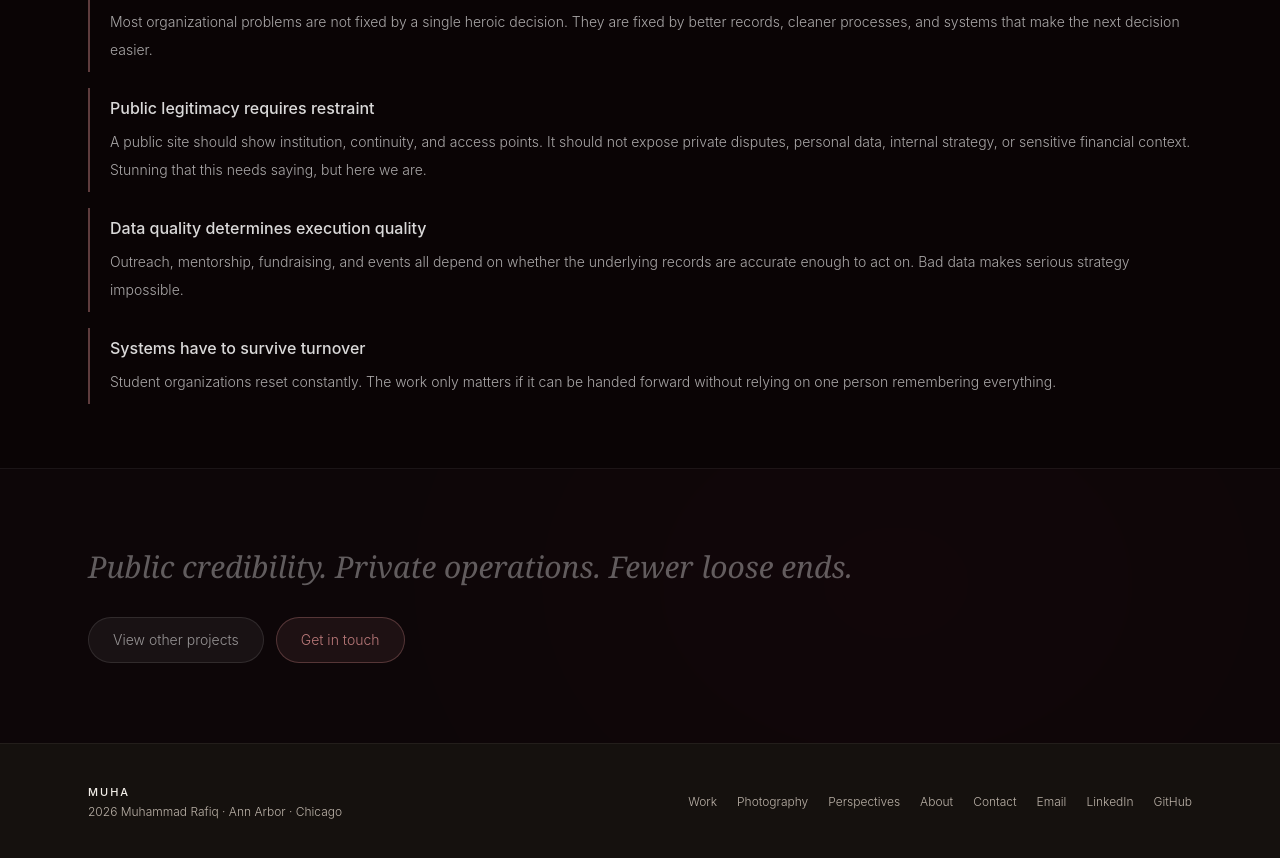
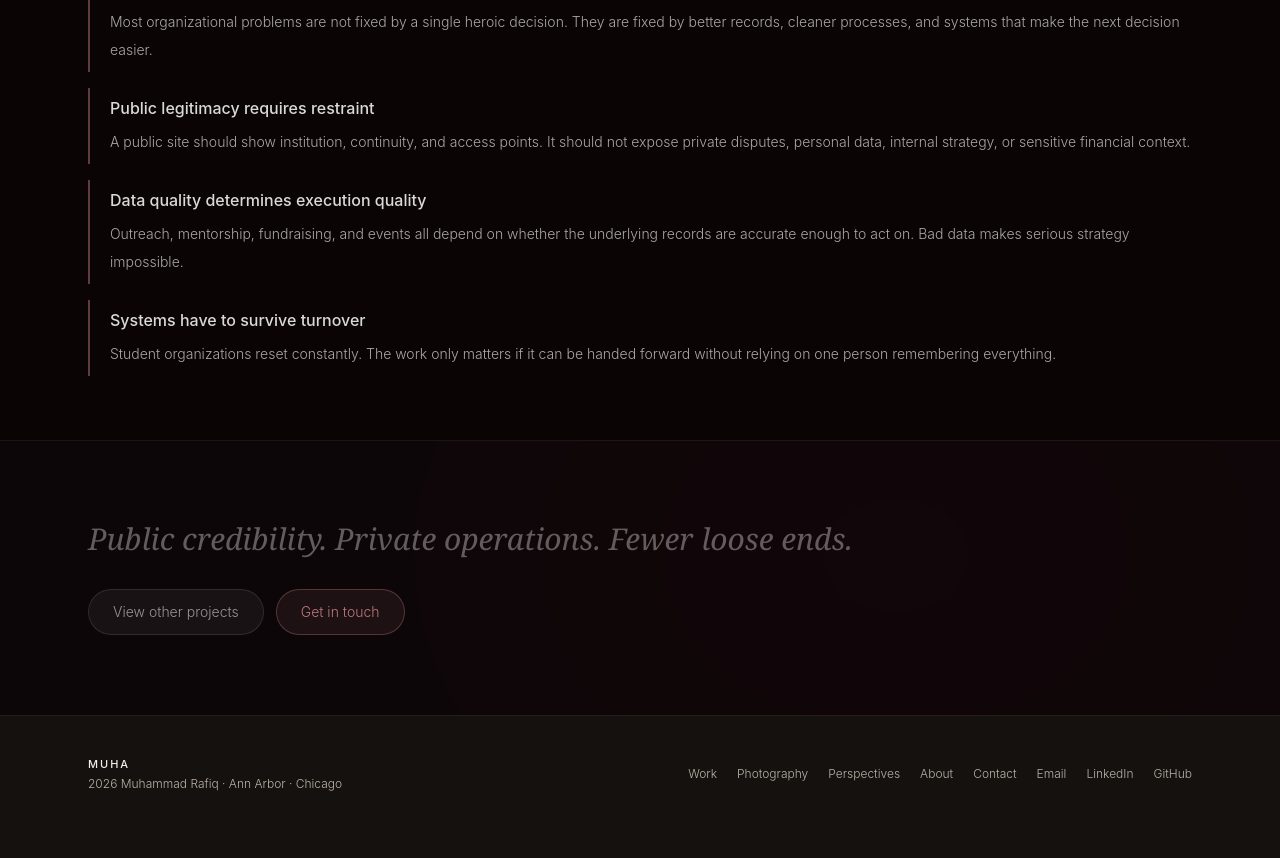
Before and after one commit to mohabbis/personal-portfolio, a Next.js app: page /portfolio/operations in a window 1280 px wide. Shown: the part 3662-4520 px from the top of the page. After the commit the page ends 4494 px from the top, so only its background shows below. Built offline with nearby package versions, Linux system fonts and the light colour scheme.

Commit message:
Make operations case study discretion-safe

```diff
--- a/app/portfolio/operations/page.tsx
+++ b/app/portfolio/operations/page.tsx
@@ -64,7 +64,7 @@ const lessons = [
   },
   {
     label: "Public legitimacy requires restraint",
-    text: "A public site should show institution, continuity, and access points. It should not expose private disputes, personal data, internal strategy, or sensitive financial context. Stunning that this needs saying, but here we are."
+    text: "A public site should show institution, continuity, and access points. It should not expose private disputes, personal data, internal strategy, or sensitive financial context."
   },
   {
     label: "Data quality determines execution quality",
```
